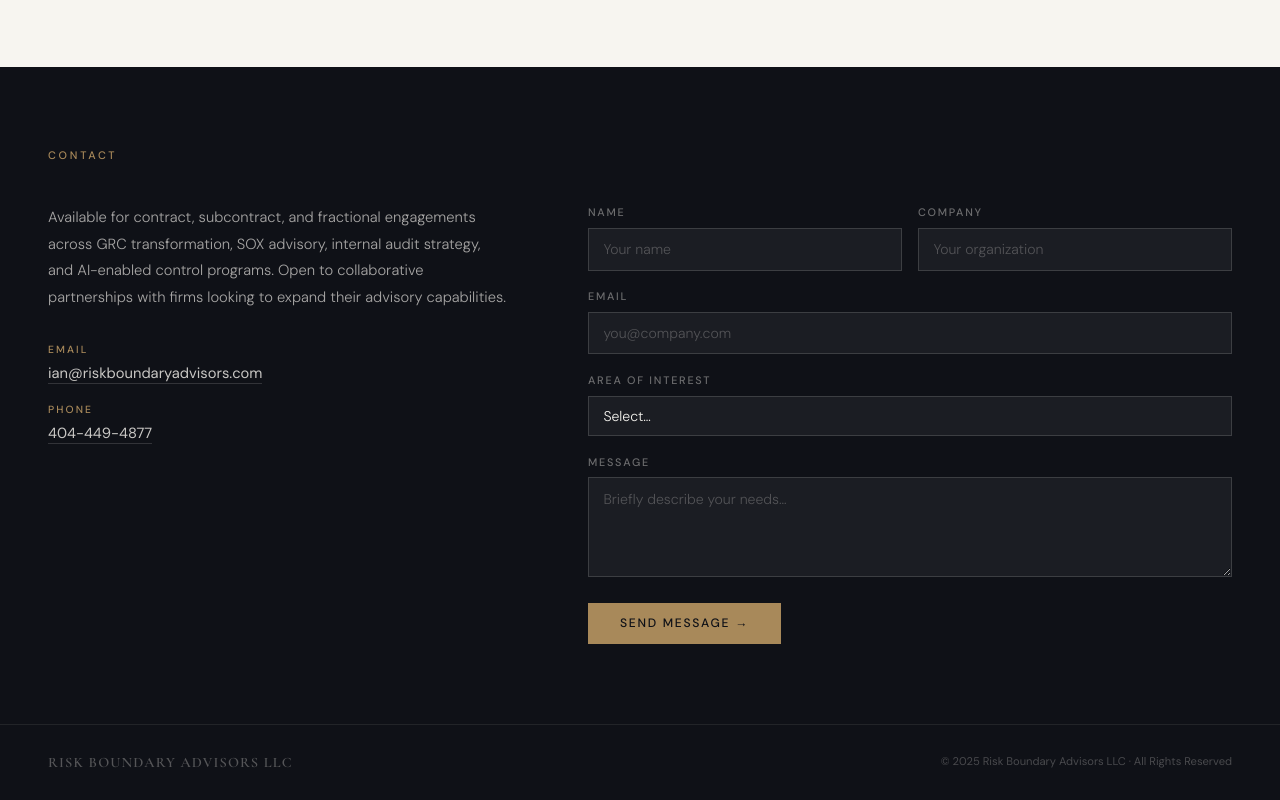
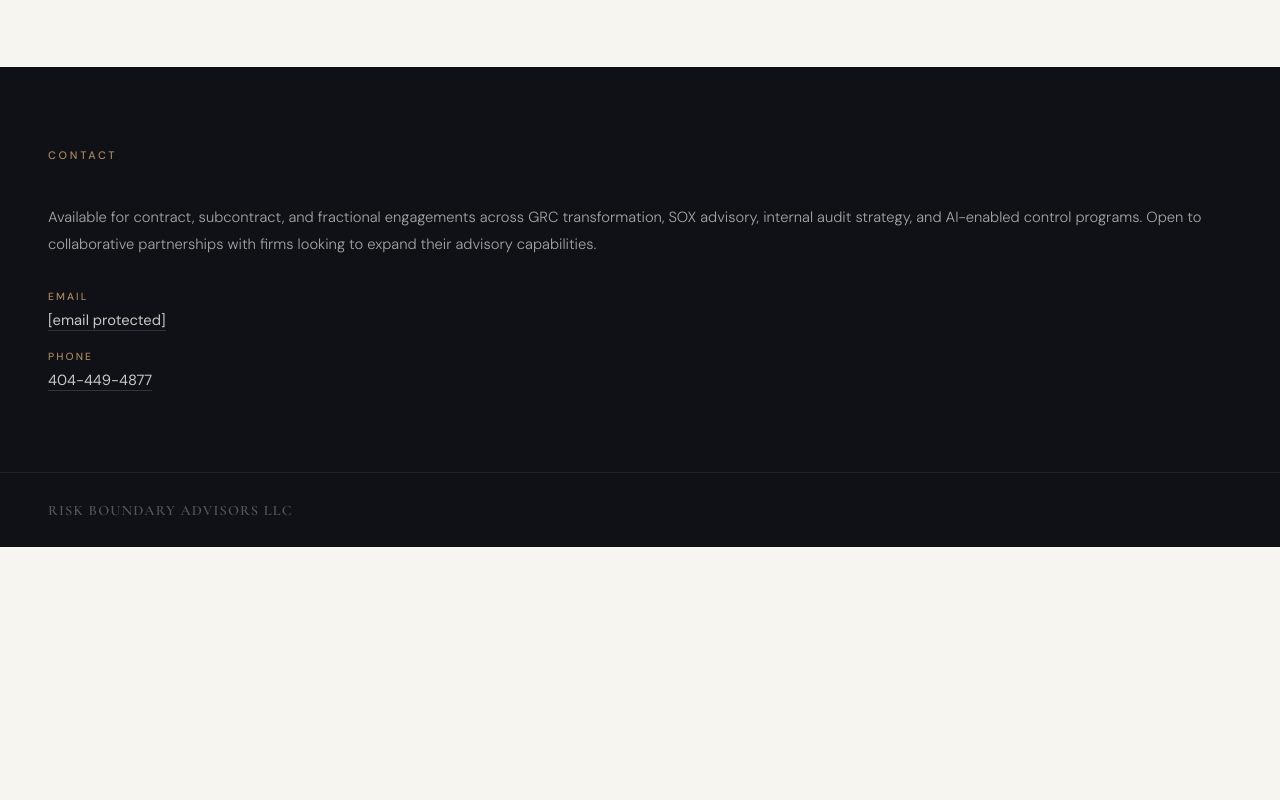
Before and after one commit to iaburnett1966/riskboundaryadvisors.com, a plain HTML site: page index.html in a window 1280 px wide. Shown: the part 1352-2152 px from the top of the page. After the commit the page ends 1899 px from the top, so only its background shows below. Drawn offline with nearby package versions, Linux system fonts and the light colour scheme.

Commit message:
Add files via upload

```diff
--- a/index.html
+++ b/index.html
@@ -180,7 +180,7 @@
 
     .contact-grid {
       display: grid;
-      grid-template-columns: 1fr 1.4fr;
+      grid-template-columns: 1fr;
       gap: 5rem;
       align-items: start;
     }
@@ -384,7 +384,7 @@
         <div class="contact-detail">
           <div class="contact-row">
             <span class="contact-row-label">Email</span>
-            <span class="contact-row-val"><a href="mailto:ian@riskboundaryadvisors.com">ian@riskboundaryadvisors.com</a></span>
+            <span class="contact-row-val"><a href="/cdn-cgi/l/email-protection#c3aaa2ad83b1aab0a8a1acb6ada7a2b1baa2a7b5aab0acb1b0eda0acae"><span class="__cf_email__" data-cfemail="cda4aca38dbfa4bea6afa2b8a3a9acbfb4aca9bba4bea2bfbee3aea2a0">[email&#160;protected]</span></a></span>
           </div>
           <div class="contact-row">
             <span class="contact-row-label">Phone</span>
@@ -393,46 +393,9 @@
         </div>
       </div>
 
-      <form class="contact-form" onsubmit="handleSubmit(event)">
-        <div class="form-row">
-          <div class="field">
-            <label for="name">Name</label>
-            <input type="text" id="name" placeholder="Your name" required />
-          </div>
-          <div class="field">
-            <label for="company">Company</label>
-            <input type="text" id="company" placeholder="Your organization" />
-          </div>
-        </div>
-        <div class="field">
-          <label for="email">Email</label>
-          <input type="email" id="email" placeholder="you@company.com" required />
-        </div>
-        <div class="field">
-          <label for="interest">Area of Interest</label>
-          <select id="interest">
-            <option value="">Select…</option>
-            <option>Strategic Governance</option>
-            <option>Risk Architecture</option>
-            <option>AI-Driven Efficiency</option>
-            <option>SOX / ICFR Advisory</option>
-            <option>General Inquiry</option>
-          </select>
-        </div>
-        <div class="field">
-          <label for="message">Message</label>
-          <textarea id="message" placeholder="Briefly describe your needs…"></textarea>
-        </div>
-        <button type="submit" class="submit-btn">Send Message →</button>
-        <div id="form-success">✓ Message received — I'll be in touch shortly.</div>
-      </form>
     </div>
   </section>
 
   <!-- FOOTER -->
   <footer>
     <span class="footer-logo">Risk Boundary Advisors LLC</span>
-    <span class="footer-copy">© 2025 Risk Boundary Advisors LLC · All Rights Reserved</span>
-  </footer>
-
-  <script data-cfasync="false" src="/cdn-cgi
```
